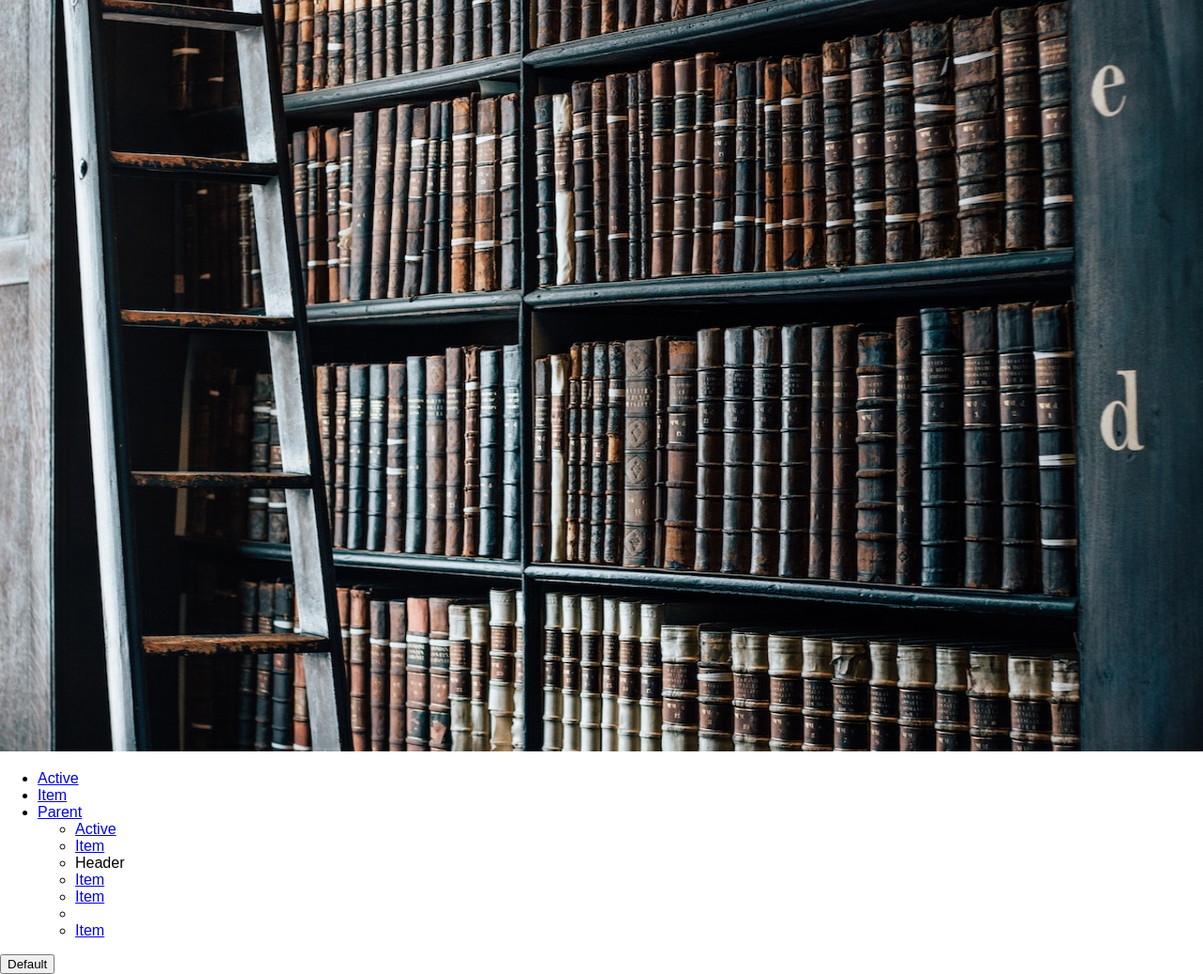
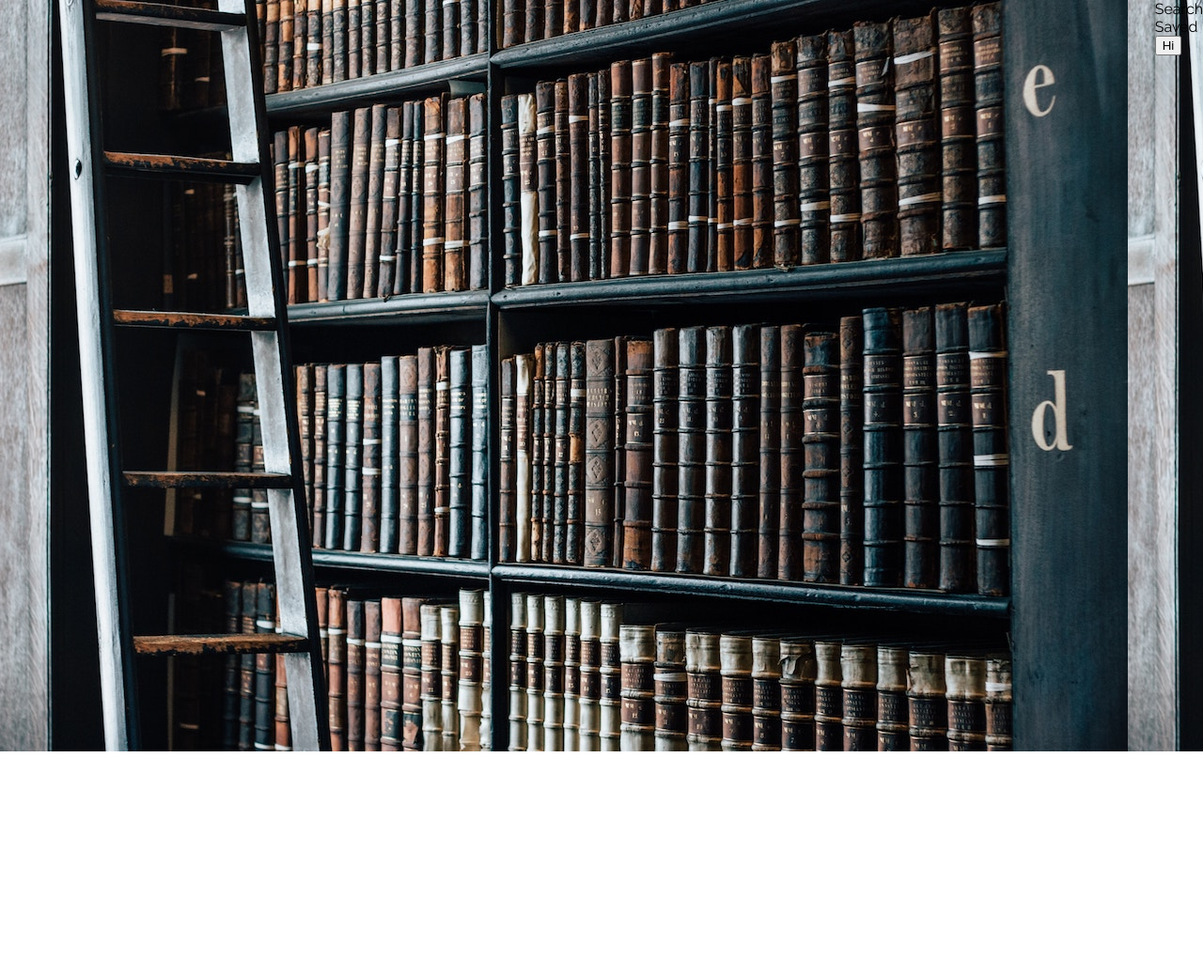
Before and after one commit to abigailjxn/bookdarling, a React (Create React App) app in the folder client/: page / in a window 1280 px wide. Shown: the whole page at 94% size. After the commit the page ends 800 px from the top, so only its background shows below. Built offline with nearby package versions, Linux system fonts and the light colour scheme.

Commit message:
could not integrate UI Kit, switched to raw CSS

```diff
--- a/client/public/index.html
+++ b/client/public/index.html
@@ -1,15 +1,20 @@
-<!doctype html>
+<!DOCTYPE html>
 <html lang="en">
   <head>
-    <meta charset="utf-8">
-    <meta name="viewport" content="width=device-width, initial-scale=1, shrink-to-fit=no">
-    <meta name="theme-color" content="#000000">
+    <meta charset="utf-8" />
+    <meta
+      name="viewport"
+      content="width=device-width, initial-scale=1, shrink-to-fit=no"
+    />
+    <meta name="theme-color" content="#000000" />
+
     <!--
       manifest.json provides metadata used when your web app is added to the
       homescreen on Android. See https://developers.google.com/web/fundamentals/engage-and-retain/web-app-manifest/
     -->
-    <link rel="manifest" href="%PUBLIC_URL%/manifest.json">
-    <link rel="shortcut icon" href="%PUBLIC_URL%/favicon.ico">
+    <link rel="manifest" href="%PUBLIC_URL%/manifest.json" />
+    <link rel="shortcut icon" href="%PUBLIC_URL%/favicon.ico" />
+
     <!--
       Notice the use of %PUBLIC_URL% in the tags above.
       It will be replaced with the URL of the `public` folder during the build.
@@ -19,22 +24,14 @@
       work correctly both with client-side routing and a non-root public URL.
       Learn how to configure a non-root public URL by running `npm run build`.
     -->
-    <title>React App</title>
+    <!-- GOOGLE FONTS -->
+    <link href="https://fonts.googleapis.com/css?family=Raleway:400,700" rel="stylesheet">
+    <title>Book Darling</title>
   </head>
   <body>
     <noscript>
       You need to enable JavaScript to run this app.
     </noscript>
     <div id="root"></div>
-    <!--
-      This HTML file is a template.
-      If you open it directly in the browser, you will see an empty page.
-
-      You can add webfonts, meta tags, or analytics to this file.
-      The build step will place the bundled scripts into the <body> tag.
-
-      To begin the development, run `npm start` or `yarn start`.
-      To create a production bundle, use `npm run build` or `yarn build`.
-    -->
   </body>
 </html>
--- a/client/src/App.js
+++ b/client/src/App.js
@@ -1,4 +1,7 @@
 import React, { Component } from "react";
+import UIKit from "uikit";
+import Icons from 'uikit/dist/js/uikit-icons';
+
 import Hero from "./components/Hero";
 
 class App extends Component {
--- a/client/src/components/Hero/index.js
+++ b/client/src/components/Hero/index.js
@@ -1,13 +1,14 @@
 import React from "react";
 import styles from "./style.css";
 import Navigation from "../Navigation";
+import UIKit from "uikit";
 
 function Hero () {
     return (
-        <div className="data-uk-position-relative">
-            <img id="hero-img" src="/images/library.jpg" />
+        <div className="hero-img">
+
             <Navigation />
-            <button className="data-uk-button data-uk-button-default">Default</button>
+
         </div>
     )
 }
--- a/client/src/components/Hero/style.css
+++ b/client/src/components/Hero/style.css
@@ -1,4 +1,5 @@
-#hero-img {
+.hero-img {
     width: 100%;
     height: 100vh;
+    background-image: url("/images/library.jpg")
 }
--- a/client/src/components/Navigation/index.js
+++ b/client/src/components/Navigation/index.js
@@ -1,32 +1,20 @@
 import React from "react";
 import styles from "./style.css";
+import UIkit from "uikit";
 
 function Navigation () {
     return (
-        <div className="data-uk-position-top">
-        <nav className="data-uk-navbar-container data-uk-navbar-transparent" data-uk-navbar>
-            <div className="data-uk-navbar-left">
-                <ul className="data-uk-navbar-nav">
-                    <li className="data-uk-active"><a href="#">Active</a></li>
-                    <li><a href="#">Item</a></li>
-                    <li>
-                        <a href="#">Parent</a>
-                        <div className="data-uk-navbar-dropdown">
-                            <ul className="data-uk-nav data-uk-navbar-dropdown-nav">
-                                <li className="data-uk-active"><a href="#">Active</a></li>
-                                <li><a href="#">Item</a></li>
-                                <li className="data-uk-nav-header">Header</li>
-                                <li><a href="#">Item</a></li>
-                                <li><a href="#">Item</a></li>
-                                <li className="data-uk-nav-divider"></li>
-                                <li><a href="#">Item</a></li>
-                            </ul>
-                        </div>
-                    </li>
-                </ul>
-            </div>
-        </nav>
-    </div>
+       <nav id="navbar">
+        <div id="left-nav">
+           <img src="" />
+
+        </div>
+        <div id="right-nav">
+           <div>Search</div>
+           <div>Saved</div>
+           <button className="data-uk-button">Hi</button>
+        </div>
+       </nav>
     )
 }
 
--- a/client/src/components/Navigation/style.css
+++ b/client/src/components/Navigation/style.css
@@ -0,0 +1,5 @@
+#navbar {
+    font-family: 'Raleway', sans-serif;
+    display: flex;
+    justify-content: space-between
+}
```
